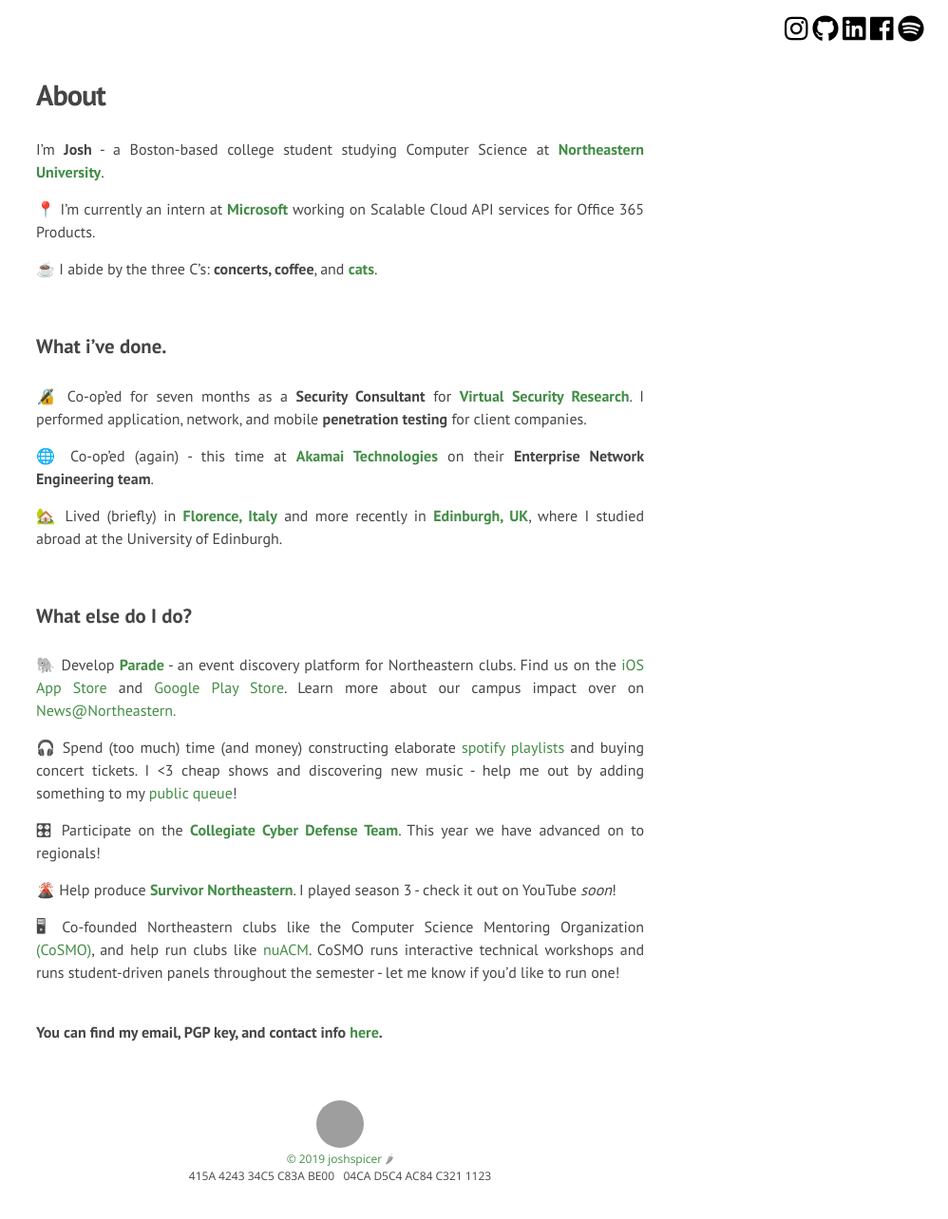
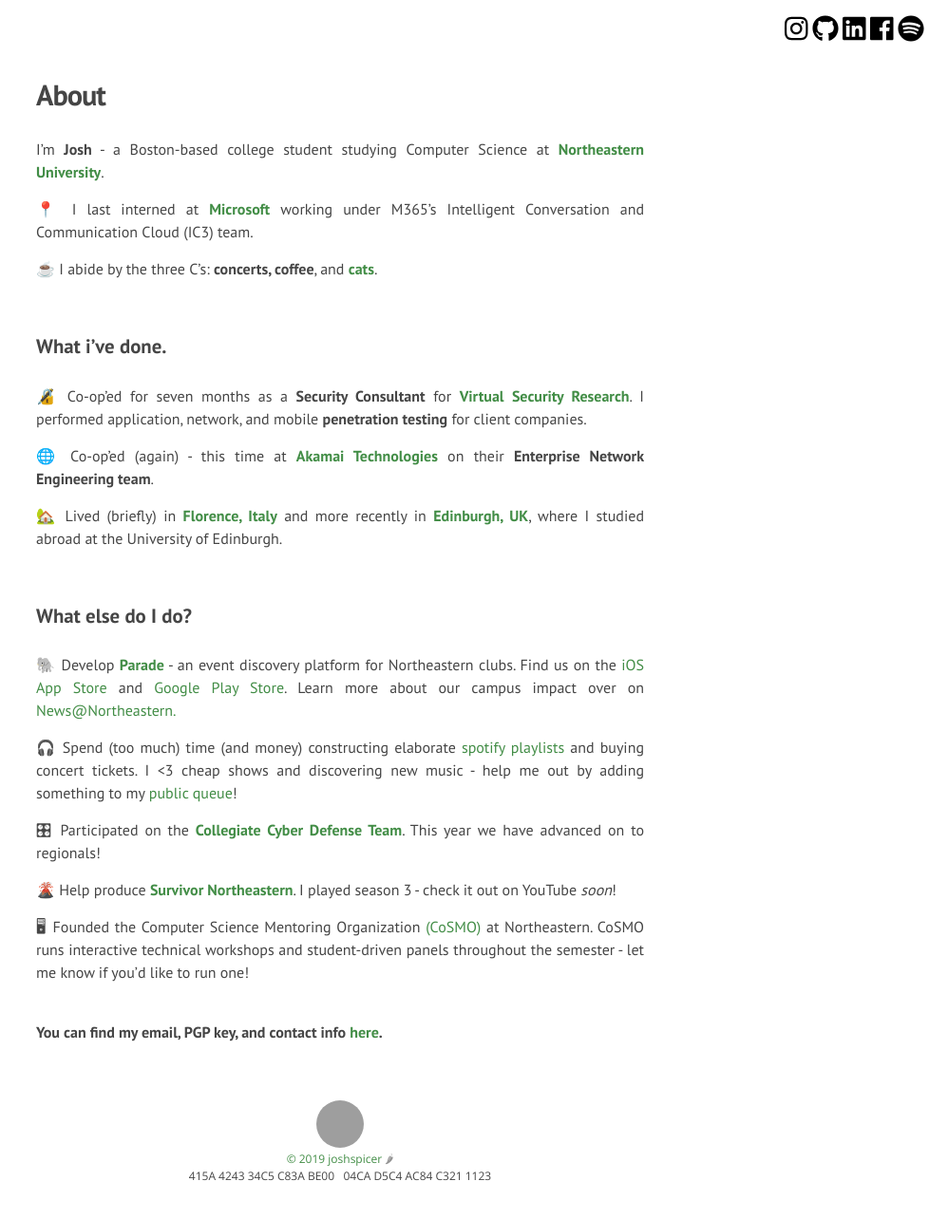
Before and after one commit to diezcami/arctic-fox-theme, a Jekyll site: the page built from about.md, in a window 1280 px wide. Shown: the whole page at 95% size, without its empty margins (282-1280 px from the left). Built offline with Jekyll 4.4.1, drawn with Linux system fonts in a browser that asks for light colours; nearby versions of some CDN libraries.

Commit message:
Update about.md

```diff
--- a/about.md
+++ b/about.md
@@ -6,7 +6,7 @@
 
 I’m **Josh** - a Boston-based college student studying Computer Science at [**Northeastern University**](http://ccs.neu.edu/home/joshua).
 
-📍 I'm currently an intern at [**Microsoft**](https://microsoft.com/) working on Scalable Cloud API services for Office 365 Products.
+📍 I last interned at [**Microsoft**](https://microsoft.com/) working under M365's Intelligent Conversation and Communication Cloud (IC3) team.
 
 ☕️ I abide by the three C's: <b>concerts, coffee</b>, and <b>[cats](../cinnamon)</b>.
 
@@ -30,11 +30,11 @@
 
 🎧 Spend (too much) time (and money) constructing elaborate [spotify playlists]({{site.url}}/monthly-playlist-2018) and buying concert tickets. I <3 cheap shows and discovering new music - help me out by adding something to my [public queue](https://joshspicer.com/queue)!
 
-🎛 Participate on the [**Collegiate Cyber Defense Team**](https://nuccdc.club/). This year we have advanced on to regionals!
+🎛 Participated on the [**Collegiate Cyber Defense Team**](https://nuccdc.club/). This year we have advanced on to regionals!
 
 🌋 Help produce [**Survivor Northeastern**](http://survivornortheastern.com). I played season 3 - check it out on YouTube _soon_!
 
-🖥 Co-founded Northeastern clubs like the Computer Science Mentoring Organization [(CoSMO)](https://nuCoSMO.club/), and help run clubs like [nuACM](https://acm.org). CoSMO runs interactive technical workshops and runs student-driven panels throughout the semester - let me know if you'd like to run one!
+🖥 Founded the Computer Science Mentoring Organization [(CoSMO)](https://nuCoSMO.club/) at Northeastern. CoSMO runs interactive technical workshops and student-driven panels throughout the semester - let me know if you'd like to run one!
 
 <!--
 -- Coffee / Tennis
```
